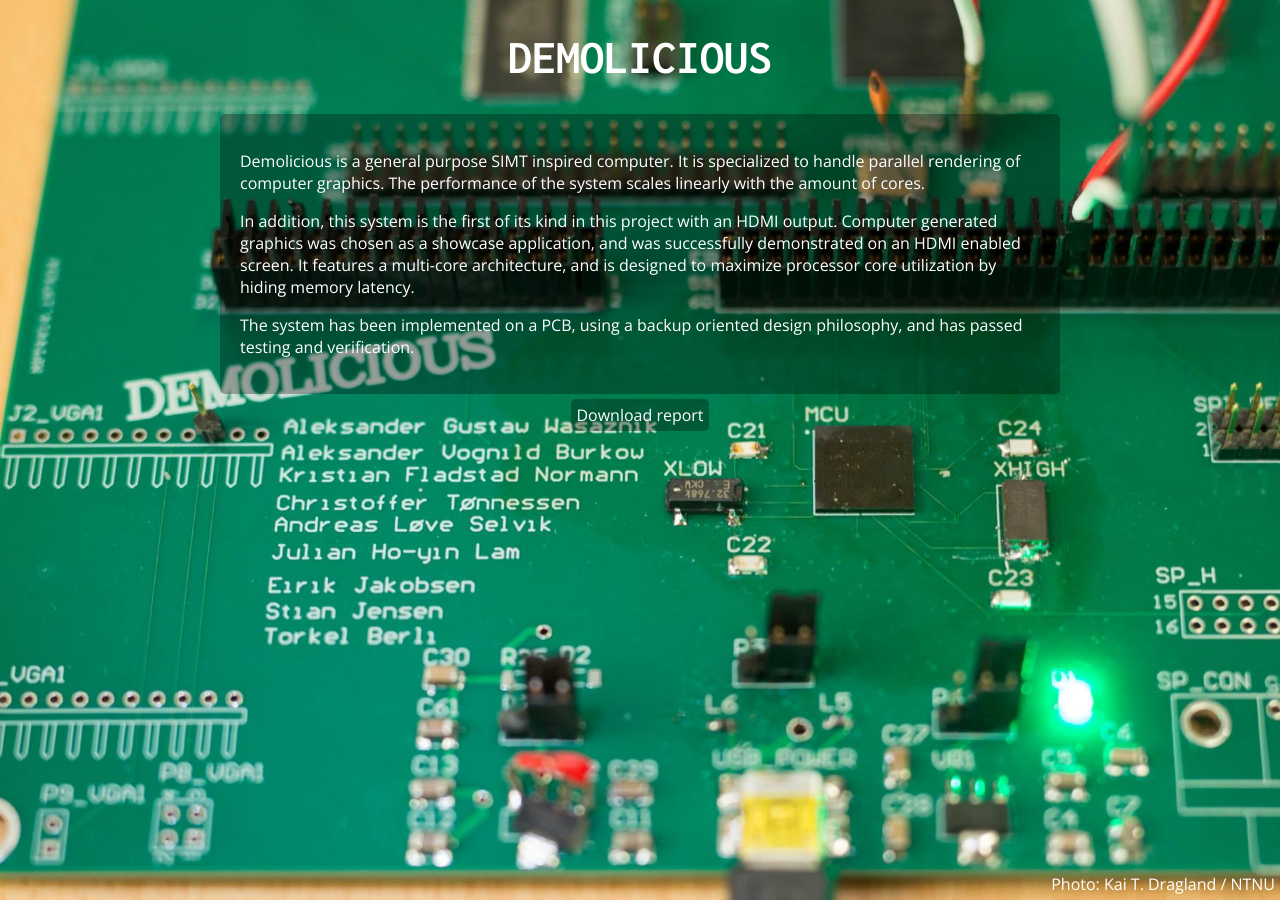
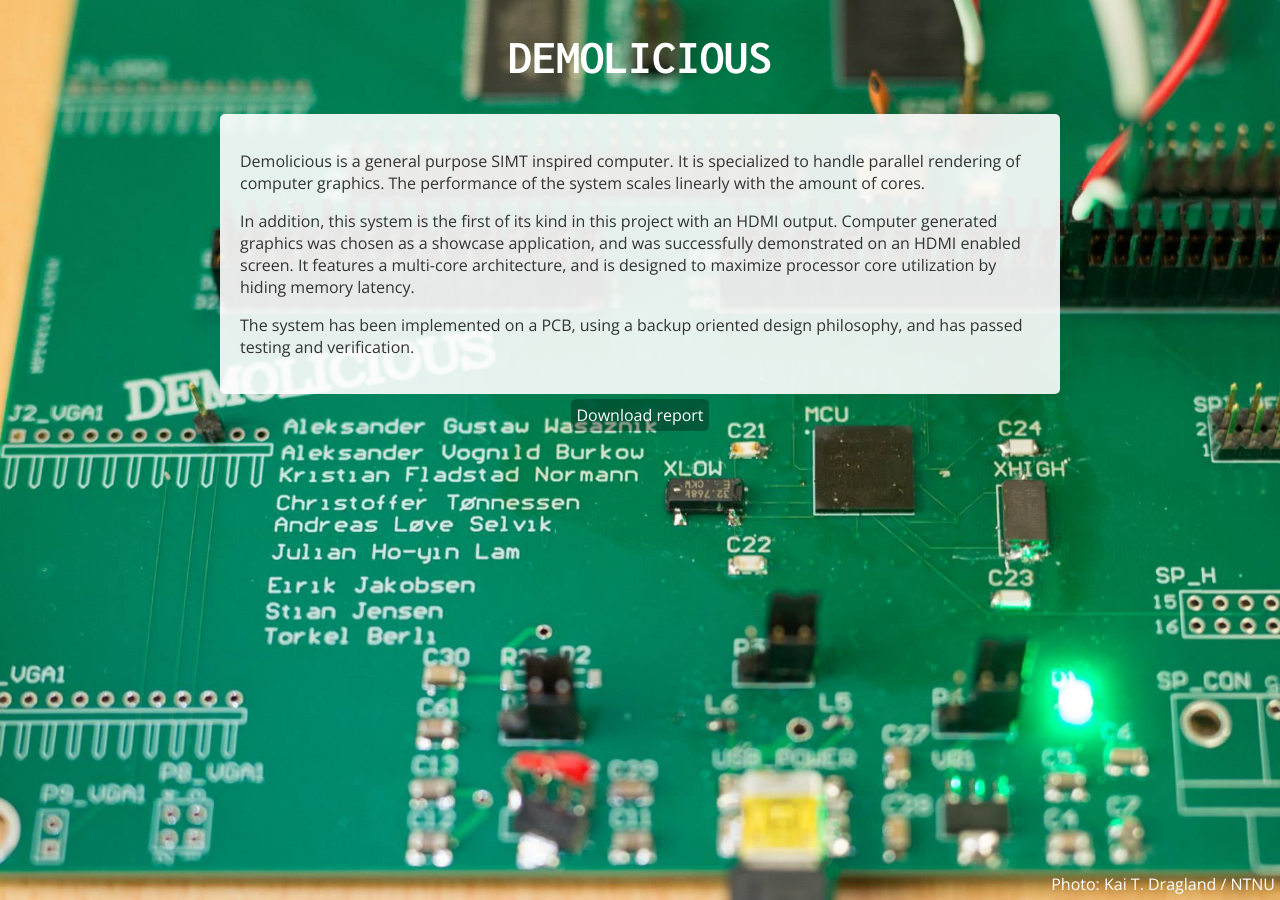
Before and after one commit to dmpro2014/dmpro2014.github.io, a Jekyll site: the page built from index.html, in a window 1280 px wide. Built offline with Jekyll 4.4.1, drawn with Linux system fonts in a browser that asks for light colours.

Commit message:
Change body text color to dark

```diff
--- a/css/style.scss
+++ b/css/style.scss
@@ -24,8 +24,9 @@
   margin: 10px 0;
 }
 
-.introduction {
-  background: rgba(0.3, 0.3, 0.3, 0.3);
+.text-container {
+  background: rgba(255, 255, 255, 0.9);
+  color: #333;
   margin: auto;
   padding: 20px;
   max-width: 800px;
--- a/index.html
+++ b/index.html
@@ -3,7 +3,7 @@
 ---
 
 <div class="row">
-  <div class="introduction">
+  <div class="text-container">
     <p>
       Demolicious is a general purpose SIMT inspired computer. It is specialized to handle parallel rendering of computer graphics. The performance of the system scales linearly with the amount of cores.
     </p>
```
